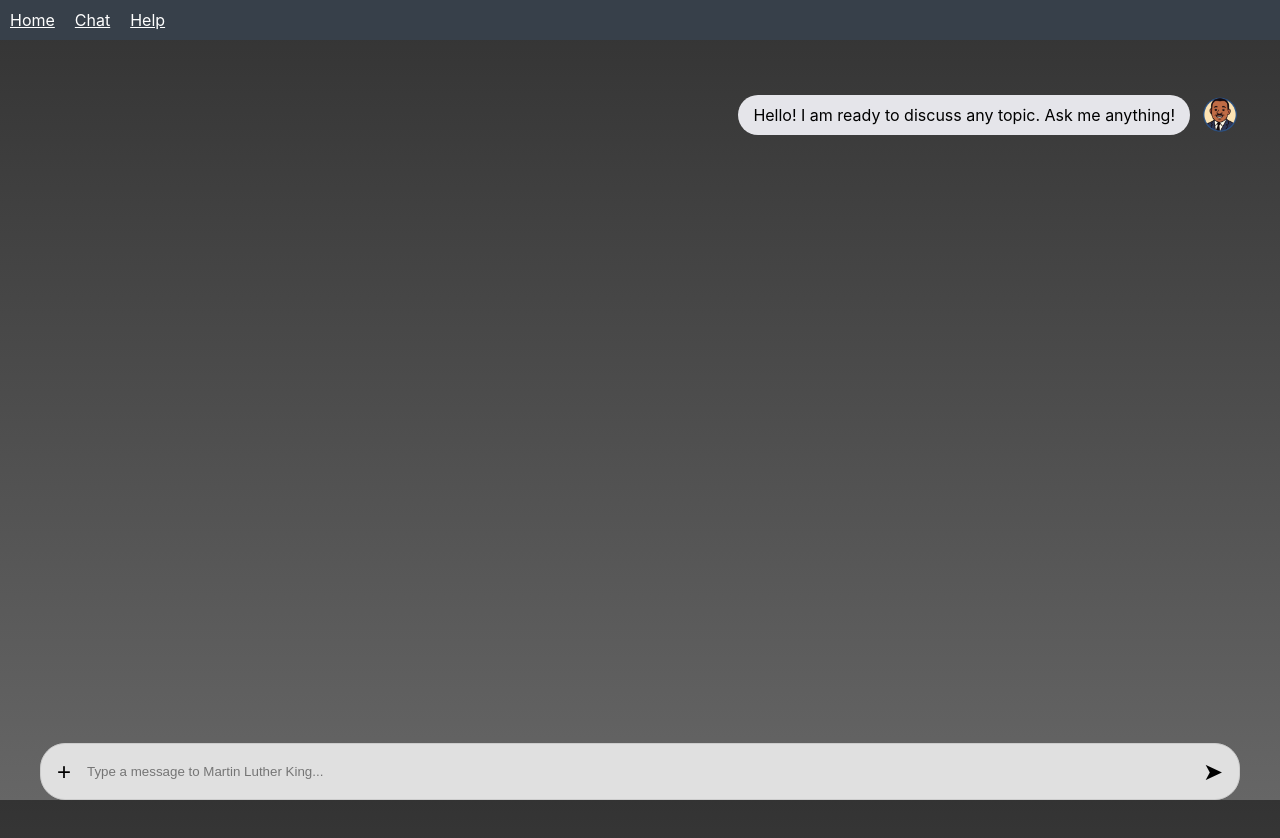
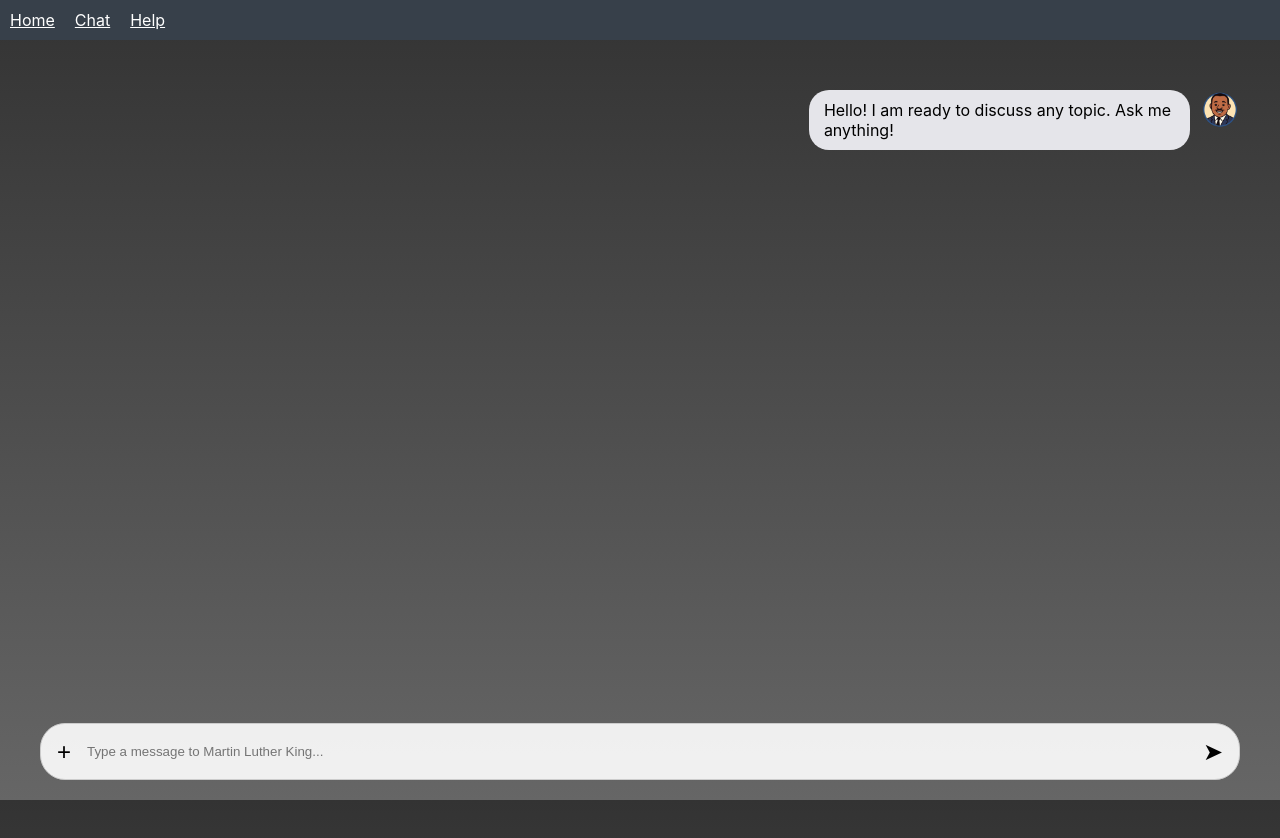
Before and after one commit to morgan-999/react-ai-chatbot, a React (Create React App) app: page /chat in a window 1280 px wide. Built offline with nearby package versions, Linux system fonts and the light colour scheme.

Commit message:
auto scroll and time

```diff
--- a/src/Chatpage.js
+++ b/src/Chatpage.js
@@ -1,4 +1,4 @@
-import React, { useState } from 'react';
+import React, { useState, useEffect, useRef } from 'react';
 import Message from './Message'; // Import the new Message component
 
 const Chatpage = () => {
@@ -11,53 +11,80 @@
 // New state: typing indicator
 const [isTyping, setIsTyping] = useState(false);
 
+const messagesEndRef = useRef(null);
+
+const scrollToBottom = () => {
+  messagesEndRef.current?.scrollIntoView({ behavior: "smooth"});
+};
+
+useEffect(() => {
+  scrollToBottom();
+}, [messages, isTyping]);
+
   const handleSend = async () => {
     if (!input.trim() || isTyping) return; // Don't send empty messages
 
+    const now = new Date();
+    const timestamp = now.toLocaleTimeString([], {
+      hour: '2-digit',
+      minute: '2-digit',
+      hour12: false
+    });
+
     const userMessageText = input;
 
+    const newUserMessage = {
+      text: userMessageText,
+      side: 'left',
+      time: timestamp
+    };
+
     // 1. Add user message to the chat
-    const newUserMessage = { text: userMessageText, side: 'left' };
     setMessages(prevMessages => [...prevMessages, newUserMessage]);
     setInput(''); // Clear input field
+    setIsTyping(true);
 
-// set the typing indicator on
-    setIsTyping(true);
     setTimeout(async() => {
 
-
-    /// 2. Simulate AI thinking and response
-let botResponseText = '';
-const userMessageLower = userMessageText.toLowerCase();
-
-
     // 3. Add bot message after a short delay (for effect)
-     botResponseText = await sendMessageToBackend(userMessageText);
-    const newBotMessage = { text: botResponseText, side: 'right' };
+     const botResponseText = await sendMessageToBackend(userMessageText);
+     const botNow = new Date();
+     const botTimestamp = botNow.toLocaleTimeString([], {
+      hour: '2-digit',
+      minute: '2-digit',
+      hour12: false
+     });
+    const newBotMessage = {
+      text: botResponseText,
+      side: 'right',
+      time: botTimestamp
+     };
 
     // Update the message array with both messages
     setMessages(prevMessages => [...prevMessages, newBotMessage]);
-
-    // turn the indicator off
     setIsTyping(false);
-
-  }, 2000); //2000 millisecs aka 2seconds
-    setInput(''); // Clear input field
+  }, 2000);
+    setInput('');
   };
 
   return (
     <div style={{
       display: 'flex',
       flexDirection: 'column',
-      height: 'calc(100vh - 80px)', // Adjust height to account for header/footer
+      minHeight: 'calc(100vh - 80px)', // Adjust height to account for header/footer
       padding: '20px'
     }}>
 
       {/* Chat Messages Display Area */}
-      <div style={{ flexGrow: 1, overflowY: 'auto', marginBottom: '10px' }}>
+      <div style={{ flexGrow: 1, marginBottom: '10px' }}>
         {messages.map((msg, index) => (
           // Use the Message component to render each message
-          <Message key={index} text={msg.text} side={msg.side} />
+          <Message
+          key={index}
+          text={msg.text}
+          side={msg.side}
+          time={msg.time}
+          />
         ))}
 
         {/*new display indicator*/}
@@ -68,17 +95,21 @@
           side="right"
           />
         )}
+        <div ref={messagesEndRef}/>
 
       </div>
 
       {/* Input Bar (Styled to look like your image) */}
       <div style={{
+        position: 'sticky',
+        bottom: '20px',
         display: 'flex',
         alignItems: 'center',
         padding: '10px',
-        backgroundColor: 'rgba(255, 255, 255, 0.8)', // Semi-transparent white
+        backgroundColor: 'rgba(255, 255, 255, 0.9)', // Semi-transparent white
         borderRadius: '25px',
-        border: '1px solid #ccc'
+        border: '1px solid #ccc',
+        zIndex: 10
       }}>
 
       {/* Plus Button */}
--- a/src/Message.js
+++ b/src/Message.js
@@ -4,14 +4,20 @@
 import UserAvatar from './User - Logo.png'; // Make sure you have this image
 
 // The 'side' prop will determine if it's the user (left) or bot (right)
-const Message = ({ text, side }) => {
-  const isBot = side === 'right'; // Bot messages are on the right side (MLK)
+const Message = ({ text, side, time}) => {
+  const isBot = side === 'right';
 
   return (
     <div style={{
       display: 'flex',
+      flexDirection: 'column',
+      alignItems: isBot ? 'flex-end' : 'flex-start',
+      margin: '10px 0',
+    }}>
+
+    <div style={{
+      display: 'flex',
       justifyContent: isBot ? 'flex-end' : 'flex-start', // Pushes bot messages right, user messages left
-      margin: '15px 0',
       alignItems: 'flex-start',
     }}>
 
@@ -19,8 +25,8 @@
       {!isBot && (
         <img
           src={UserAvatar}
-          alt="User Avatar"
-          style={{ width: '40px', height: '40px', borderRadius: '50%', marginRight: '10px' }}
+          alt="User"
+          style={{ width: '40px', borderRadius: '50%', marginRight: '10px' }}
         />
       )}
 
@@ -30,10 +36,7 @@
         padding: '10px 15px',
         borderRadius: '20px',
         color: isBot ? 'black' : 'white',
-        backgroundColor: isBot ? '#E5E5EA' : '#007AFF', // Light for bot, blue for user (typical chat colors)
-        // Adjust background color to look better on your gradient background
-
-        // MLK's text bubble should be on the right, user's on the left
+        backgroundColor: isBot ? '#E5E5EA' : '#007AFF',
         order: isBot ? -1 : 0 // Use order to swap position relative to text and avatar
       }}>
         {text}
@@ -44,9 +47,21 @@
         <img
           src={MlkLogo}
           alt="MLK Avatar"
-          style={{ width: '40px', height: '40px', borderRadius: '50%', marginLeft: '10px' }}
+          style={{ width: '40px',  borderRadius: '50%', marginLeft: '10px' }}
         />
       )}
+    </div>
+
+    {/* the timestamp display*/}
+    <small style={{
+      fontSize: '11px',
+      color: '#aaa',
+      marginTop: '5px',
+      marginRight: isBot ? '50px' : '0px',
+      marginLeft: isBot ? '0px' : '50px'
+    }}>
+      {time}
+      </small>
     </div>
   );
 };
```
